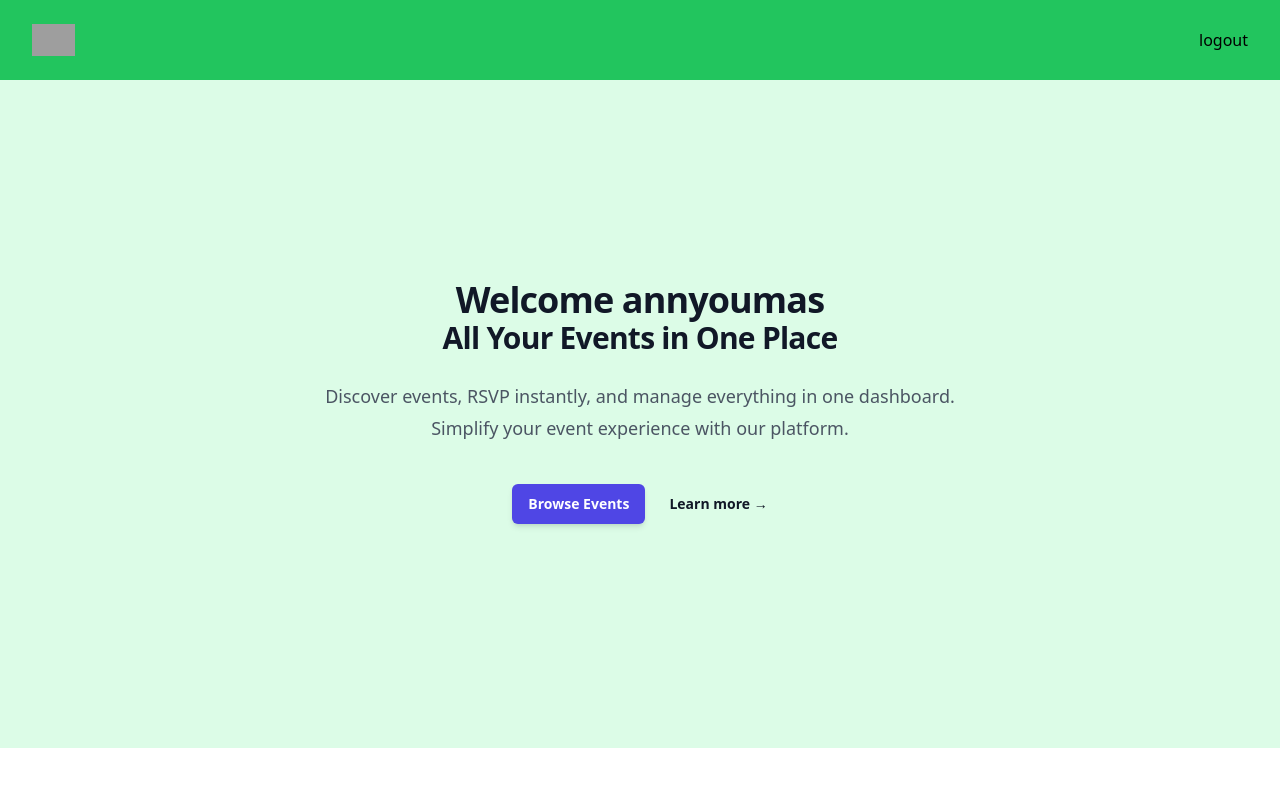
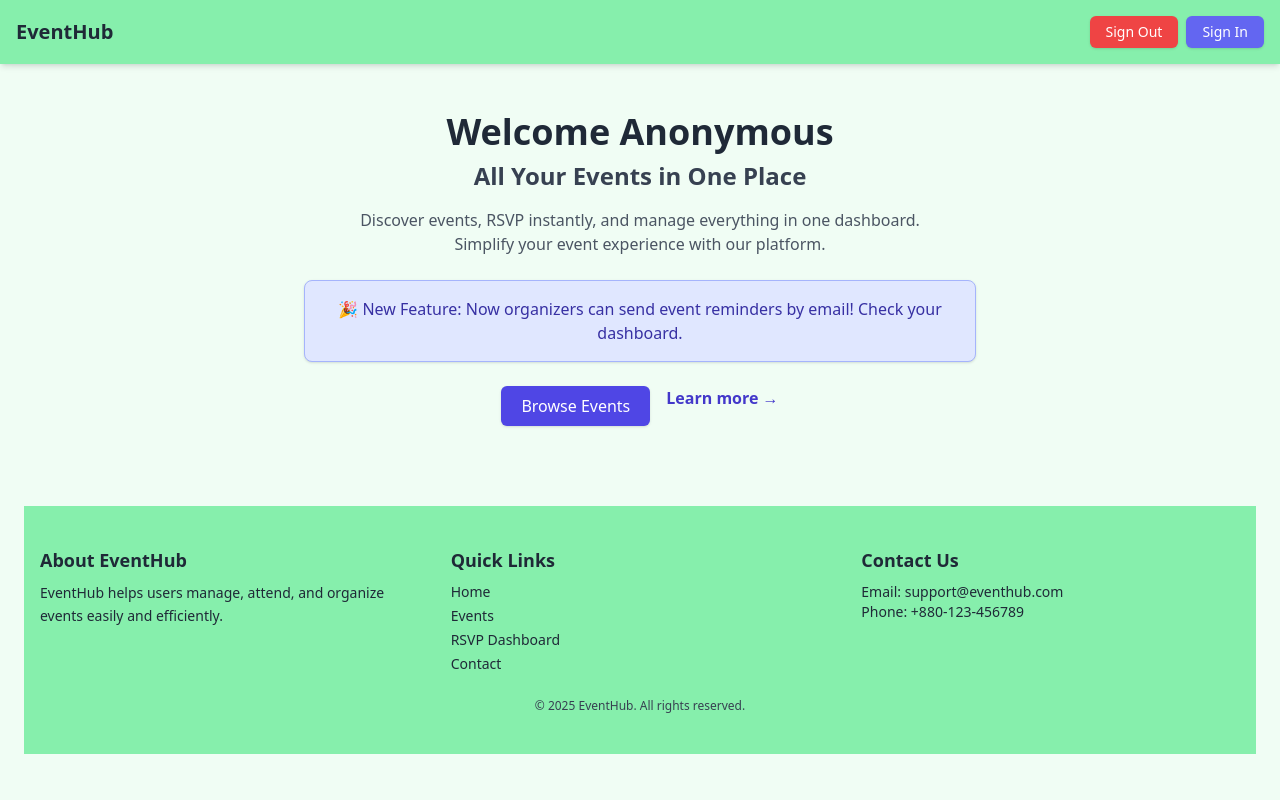
Before and after one commit to sujon-ahmed-WD/event_management_django, a Django app: page / in a window 1280 px wide. Run offline with Django 5.2, Linux system fonts and the light colour scheme; some libraries are stand-ins or nearby versions; grey boxes are pictures that could not be loaded.

Commit message:
all done

```diff
--- a/core/templates/home.html
+++ b/core/templates/home.html
@@ -1,130 +1,136 @@
- <!DOCTYPE html>
+<!DOCTYPE html>
 <html lang="en">
 <head>
-    <meta charset="UTF-8">
-    <meta name="viewport" content="width=device-width, initial-scale=1.0">
-    <script src="https://cdn.tailwindcss.com"></script>
+  <meta charset="UTF-8" />
+  <meta name="viewport" content="width=device-width, initial-scale=1.0" />
+  <script src="https://cdn.tailwindcss.com"></script>
+  <title>EventHub</title>
+</head>
+<body class="bg-green-50 text-gray-800">
+
+  <!-- Navbar -->
+  <header class="bg-green-300 shadow-md fixed top-0 w-full z-50">
+    <div class="max-w-7xl mx-auto flex items-center justify-between p-4">
+      <div class="flex items-center space-x-3">
+
+        <span class="text-xl font-bold">EventHub</span>
+      </div>
 
 
-    <title>Document</title>
-</head>
-<body>
-    <nav>
 
-<div class="bg-green-100">
-  <!-- Header -->
-  <header class="absolute inset-x-0 top-0 z-50">
-    <nav class=" bg-green-500 flex items-center justify-between p-6 lg:px-8" aria-label="Global">
-      <div class="flex lg:flex-1">
-        <a href="#" class="-m-1.5 p-1.5">
-          <span class="sr-only">EventHub</span>
-          <img class="h-8 w-auto" src="https://tailwindcss.com/plus-assets/img/logos/mark.svg?color=indigo&shade=600" alt="EventHub logo" />
-        </a>
-      </div>
-      <div class="flex lg:hidden">
-        <button type="button" command="show-modal" commandfor="mobile-menu" class="-m-2.5 inline-flex items-center justify-center rounded-md p-2.5 text-gray-700">
-          <span class="sr-only">Open main menu</span>
-          <svg class="size-6" viewBox="0 0 24 24" fill="none" stroke="currentColor" stroke-width="1.5" aria-hidden="true">
-            <path stroke-linecap="round" stroke-linejoin="round" d="M3.75 6.75h16.5M3.75 12h16.5m-16.5 5.25h16.5" />
-          </svg>
-        </button>
-      </div>
-      <div class="hidden lg:flex lg:gap-x-12">
-{% if 'Admin' in user_groups %}
-    <a href="{% url 'admin_dashboard' %}" class="text-sm font-semibold text-gray-900">Admin</a>
-    <a href="{% url 'dashboard' %}" class="text-sm font-semibold text-gray-900">Dashboard</a>
-    <a href="{% url 'rsvp_all' %}" class="text-sm font-semibold text-gray-900">Participant</a>
+      <!-- Main Nav (Desktop) -->
+      <nav class="hidden md:flex space-x-6">
+        {% if 'Admin' in user_groups %}
+          <a href="{% url 'admin_dashboard' %}" class="hover:text-white font-medium">Admin</a>
+          <a href="{% url 'dashboard' %}" class="hover:text-white font-medium">Dashboard</a>
+          <a href="{% url 'rsvp_all' %}" class="hover:text-white font-medium">Participant</a>
+        {% elif 'Organizer' in user_groups %}
+          <a href="{% url 'dashboard' %}" class="hover:text-white font-medium">Dashboard</a>
+        {% elif 'participate' in user_groups %}
+          <a href="{% url 'rsvp_all' %}" class="hover:text-white font-medium">Participant</a>
+        {% endif %}
+      </nav>
 
-{% elif 'Organizer' in user_groups %}
-    <a href="{% url 'dashboard' %}" class="text-sm font-semibold text-gray-900">Dashboard</a>
-
-{% elif 'participate' in user_groups %}
-    <a href="{% url 'rsvp_all' %}" class="text-sm font-semibold text-gray-900">Participant</a>
-
-{% endif %}
-      </div>
-      <div class="hidden lg:flex lg:flex-1 lg:justify-end">
-        <form action="{% url "logout" %}" method="POST">
-            {% csrf_token %}
-            <button  type="submit">logout</button>
-
+      <!-- Auth Buttons -->
+      <div class="hidden md:flex space-x-2">
+        <form action="{% url 'logout' %}" method="POST">
+          {% csrf_token %}
+          <button type="submit" class="bg-red-500 hover:bg-red-600 text-white px-4 py-1.5 rounded-md text-sm shadow">Sign Out</button>
+        </form>
+        <form action="{% url 'sign_up' %}" method="POST">
+          {% csrf_token %}
+          <button type="submit" class="bg-indigo-500 hover:bg-indigo-600 text-white px-4 py-1.5 rounded-md text-sm shadow">Sign In</button>
         </form>
       </div>
-    </nav>
+
+      <!-- Mobile Menu Button -->
+      <button class="md:hidden" onclick="toggleMenu()">
+        <svg class="w-6 h-6" fill="none" stroke="currentColor" stroke-width="2" viewBox="0 0 24 24">
+          <path stroke-linecap="round" stroke-linejoin="round" d="M4 6h16M4 12h16M4 18h16" />
+        </svg>
+      </button>
+    </div>
 
     <!-- Mobile Menu -->
-    <el-dialog>
-      <dialog id="mobile-menu" class="backdrop:bg-transparent lg:hidden">
-        <div tabindex="0" class="fixed inset-0 focus:outline-none">
-          <el-dialog-panel class="fixed inset-y-0 right-0 z-50 w-full overflow-y-auto bg-white p-6 sm:max-w-sm sm:ring-1 sm:ring-gray-900/10">
-            <div class="flex items-center justify-between">
-              <a href="#" class="-m-1.5 p-1.5">
-                <span class="sr-only">EventHub</span>
-                <img class="h-8 w-auto" src="https://tailwindcss.com/plus-assets/img/logos/mark.svg?color=indigo&shade=600" alt="EventHub logo" />
-              </a>
-              <button type="button" command="close" commandfor="mobile-menu" class="-m-2.5 rounded-md p-2.5 text-gray-700">
-                <span class="sr-only">Close menu</span>
-                <svg class="size-6" viewBox="0 0 24 24" fill="none" stroke="currentColor" stroke-width="1.5" aria-hidden="true">
-                  <path stroke-linecap="round" stroke-linejoin="round" d="M6 18 18 6M6 6l12 12" />
-                </svg>
-              </button>
-            </div>
-            <div class="mt-6 flow-root">
-              <div class="-my-6 divide-y divide-gray-500/10">
-                <div class="space-y-2 py-6">
-            {% if 'Admin' in user_groups %}
-            <a href="{% url 'admin_dashboard' %}" class="text-sm font-semibold text-gray-900">Admin</a>
-            {% endif %}
-                  <a href="#" class="block px-3 py-2 text-base font-semibold text-gray-900 hover:bg-gray-50">Events</a>
-                  <a href="#" class="block px-3 py-2 text-base font-semibold text-gray-900 hover:bg-gray-50">Dashboard</a>
-                  <a href="#" class="block px-3 py-2 text-base font-semibold text-gray-900 hover:bg-gray-50">Contact</a>
-                </div>
-                <div class="py-6">
-                   <form action="{% url "logout" %}" method="POST">
-            {% csrf_token %}
-            <button type="submit">logout</button>
-
-        </form>
-                </div>
-              </div>
-            </div>
-          </el-dialog-panel>
-        </div>
-      </dialog>
-    </el-dialog>
+    <div id="mobileMenu" class="md:hidden hidden bg-green-200 px-4 pb-4">
+      {% if 'Admin' in user_groups %}
+        <a href="{% url 'admin_dashboard' %}" class="block py-2 font-medium">Admin</a>
+        <a href="{% url 'dashboard' %}" class="block py-2 font-medium">Dashboard</a>
+        <a href="{% url 'rsvp_all' %}" class="block py-2 font-medium">Participant</a>
+      {% elif 'Organizer' in user_groups %}
+        <a href="{% url 'dashboard' %}" class="block py-2 font-medium">Dashboard</a>
+      {% elif 'participate' in user_groups %}
+        <a href="{% url 'rsvp_all' %}" class="block py-2 font-medium">Participant</a>
+      {% endif %}
+      <form action="{% url 'logout' %}" method="POST" class="mt-2">
+        {% csrf_token %}
+        <button type="submit" class="w-full bg-red-500 hover:bg-red-600 text-white py-2 rounded">Sign Out</button>
+      </form>
+    </div>
   </header>
 
   <!-- Hero Section -->
-  <div class="relative isolate px-6 pt-14 lg:px-8">
-    <div class="mx-auto max-w-2xl py-32 sm:py-48 lg:py-56 text-center">
-      <h2 >
-        <h1 class="text-3xl font-bold tracking-tight text-gray-900 sm:text-4xl">Welcome
-        {% if user.is_authenticated %}
-    {{user}}
-    {% else %}
-    annyoumas
-    {% endif %}
-        </h1>
+<section class="pt-28 text-center px-6">
+  <h1 class="text-4xl font-bold text-gray-800 mb-2">
+    Welcome {% if user.is_authenticated %}{{ user }}{% else %}Anonymous{% endif %}
+  </h1>
+  <h2 class="text-2xl font-semibold text-gray-700 mb-4">All Your Events in One Place</h2>
+  <p class="text-gray-600 max-w-xl mx-auto mb-6">
+    Discover events, RSVP instantly, and manage everything in one dashboard. Simplify your event experience with our platform.
+  </p>
 
-      </h2>
-      <h1 class="text-3xl font-bold tracking-tight text-gray-900 sm:text-3xl">
-        All Your Events in One Place
-      </h1>
-      <p class="mt-6 text-lg leading-8 text-gray-600">
-        Discover events, RSVP instantly, and manage everything in one dashboard.
-        Simplify your event experience with our platform.
+    <!-- 🌟 Banner inside hero -->
+  <div class="bg-indigo-100 border border-indigo-300 text-indigo-800 px-6 py-4 rounded-lg max-w-2xl mx-auto mb-6 shadow">
+    🎉 <strong class="font-medium">New Feature:</strong> Now organizers can send event reminders by email! Check your dashboard.
+  </div>
+
+  <div class="flex justify-center gap-4">
+    <a href="#" class="bg-indigo-600 hover:bg-indigo-700 text-white px-5 py-2 rounded-md shadow">Browse Events</a>
+    <a href="#" class="text-indigo-700 font-semibold hover:underline">Learn more →</a>
+  </div>
+  {% comment %} footer {% endcomment %}
+
+  <footer class="mt-20 bg-green-300 text-gray-800 py-10">
+  <div class="max-w-7xl mx-auto px-4 grid grid-cols-1 md:grid-cols-3 gap-8 text-center md:text-left">
+
+    <!-- About -->
+    <div>
+      <h3 class="text-lg font-bold mb-2">About EventHub</h3>
+      <p class="text-sm leading-relaxed">
+        EventHub helps users manage, attend, and organize events easily and efficiently.
       </p>
-      <div class="mt-10 flex items-center justify-center gap-x-6">
-        <a href="#" class="rounded-md bg-indigo-600 px-4 py-2.5 text-sm font-semibold text-white hover:bg-indigo-500 shadow-md">Browse Events</a>
-        <a href="#" class="text-sm font-semibold text-gray-900">Learn more <span aria-hidden="true">→</span></a>
-      </div>
+    </div>
+
+    <!-- Quick Links -->
+    <div>
+      <h3 class="text-lg font-bold mb-2">Quick Links</h3>
+      <ul class="text-sm space-y-1">
+        <li><a href="{% url 'home' %}" class="hover:underline">Home</a></li>
+        <li><a href="#" class="hover:underline">Events</a></li>
+        <li><a href="#" class="hover:underline">RSVP Dashboard</a></li>
+        <li><a href="#" class="hover:underline">Contact</a></li>
+      </ul>
+    </div>
+
+    <!-- Contact -->
+    <div>
+      <h3 class="text-lg font-bold mb-2">Contact Us</h3>
+      <p class="text-sm">Email: support@eventhub.com</p>
+      <p class="text-sm">Phone: +880-123-456789</p>
     </div>
   </div>
-</div>
 
+  <!-- Bottom -->
+  <div class="text-center text-xs text-gray-700 mt-6">
+    &copy; 2025 EventHub. All rights reserved.
+  </div>
+</footer>
 
-
-    </nav>
-
+  <script>
+    function toggleMenu() {
+      const menu = document.getElementById('mobileMenu');
+      menu.classList.toggle('hidden');
+    }
+  </script>
 </body>
 </html>
```
Also changed, not shown: users/templates/registration/login.html (+13 -10 lines), users/templates/registration/register.html (+15 -19 lines).
